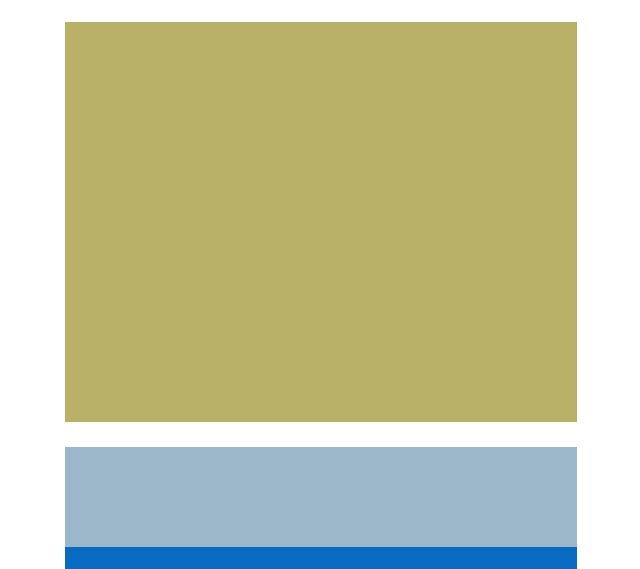
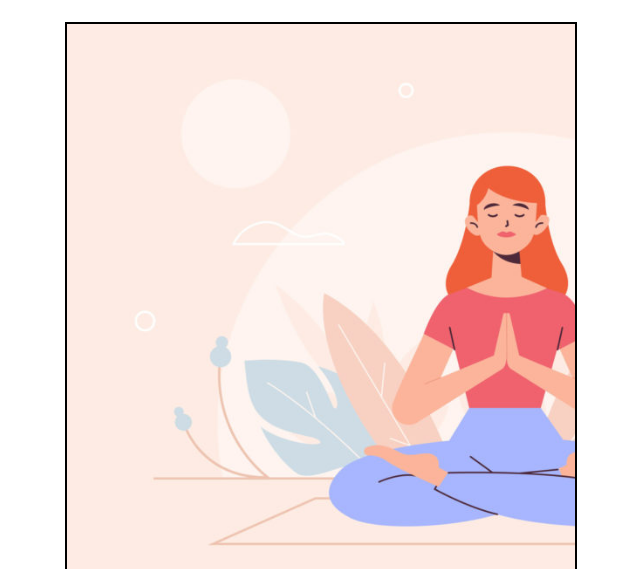
Before and after one commit to SimScap/htmlcss-wp, a plain HTML site: page index.html in a window 1280 px wide. Shown: the part 193-762 px from the top of the page, without its empty margins (319-959 px from the left). Drawn offline with Linux system fonts and the light colour scheme.

Commit message:
inserita immagine nel jumbotron

```diff
--- a/css/style.css
+++ b/css/style.css
@@ -7,7 +7,6 @@
 
 header {
     height: 150px;
-
 }
 
 header img{
@@ -39,9 +38,12 @@ footer {
     margin: 40px auto;
 }
 
-.big-yellow {
-    height: 400px;
-    background-color: #b9b168;
+.jumbotron {
+    height: 600px;
+    border: 2px solid black;
+    position: relative;
+    background-image: url('../img/banner.jpg');
+    background-size: cover;
 }
 
 .container2 {
--- a/index.html
+++ b/index.html
@@ -26,7 +26,7 @@
             </section>
         </header>
         <main>
-            <div class="big-yellow margin-bot25">
+            <div class="jumbotron margin-bot25">
             </div>
     <!-- Second container with clearfix -->
             <div class="container2 clearfix">
```
Lines whose indentation alone changed are shown as unchanged.
